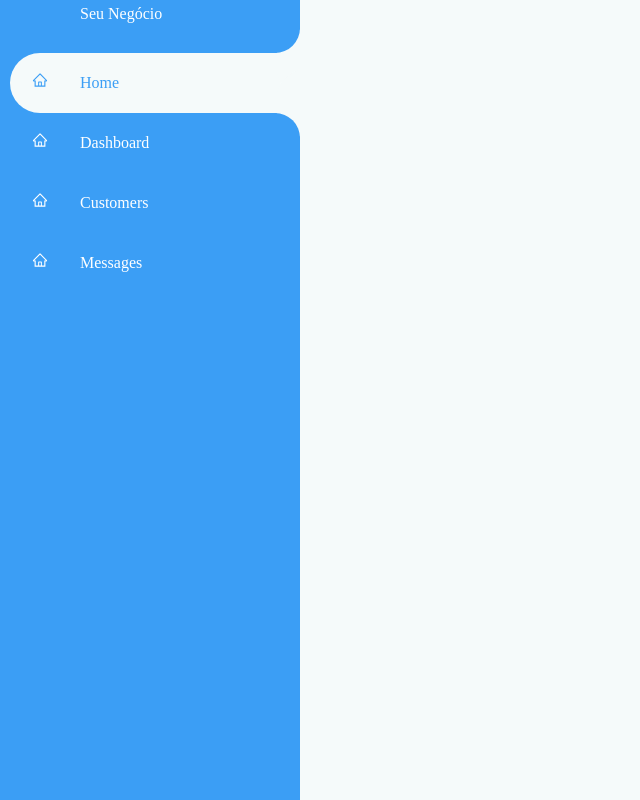
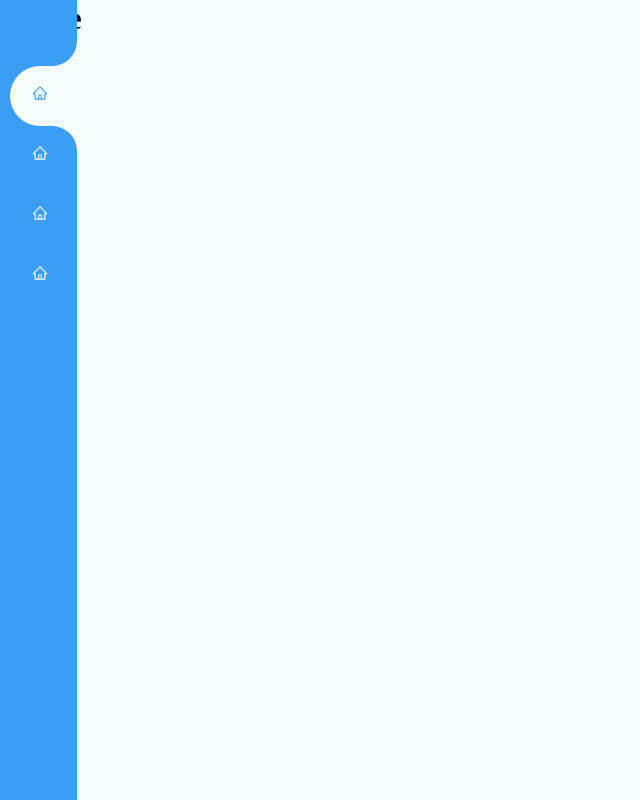
Before and after one commit to vinnidias/seunegocioonline, a React (Create React App) app in the folder dashboard/: page / in a window 1280 px wide. Shown: the whole page, without its empty margins (0-640 px from the left). Built offline with nearby package versions, Linux system fonts and the light colour scheme.

Commit message:
adding is open prop

```diff
--- a/dashboard/src/components/SideMenu/index.tsx
+++ b/dashboard/src/components/SideMenu/index.tsx
@@ -2,13 +2,14 @@ import * as React from "react"
 import * as S from "./styles";
 
 type IProps = {
-  selected: string
+  selected: string;
+  isOpen: boolean
 }
 
-export const SideMenu: React.FC<IProps> = ({selected}) => {
+export const SideMenu: React.FC<IProps> = ({selected, isOpen}) => {
 
   return (
-    <S.Container>
+    <S.Container isOpen={isOpen}>
       <S.List >
         <li>
           <S.Ancor focus={selected} name={"Brand"} to="/">
--- a/dashboard/src/components/SideMenu/styles.ts
+++ b/dashboard/src/components/SideMenu/styles.ts
@@ -11,14 +11,20 @@ type IFocus = {
   name: string
 }
 
-export const Container = styled.div`
+type IISOpen = {
+  isOpen: boolean;
+}
+
+export const Container = styled.aside<IISOpen>`
   position: fixed;
-  width: 300px;
+  width: ${({ isOpen }) => isOpen ? `20%` : `6%`};
   height: 100%;
   background-color: ${Theme.colors.secondaryBg};
   border-left: 10px solid ${Theme.colors.secondaryBg};
   transition: .5s;
   overflow-x: hidden;
+
+
 
 `;
 
@@ -107,13 +113,13 @@ export const Item = styled.li<IFocus>`
 
 `
 
-export const Ancor = styled(Link)<IFocus>`
+export const Ancor = styled(Link) <IFocus>`
   position: relative;
   display: flex;
   align-items: center;
   width: 100%;
   text-decoration: none;
-  color: ${({focus, name})=> focus === name ? Theme.colors.secondaryBg : "#fff"};
+  color: ${({ focus, name }) => focus === name ? Theme.colors.secondaryBg : "#fff"};
   font-family: 'Koulen', cursive;
   .icon {
       position: relative;
```
